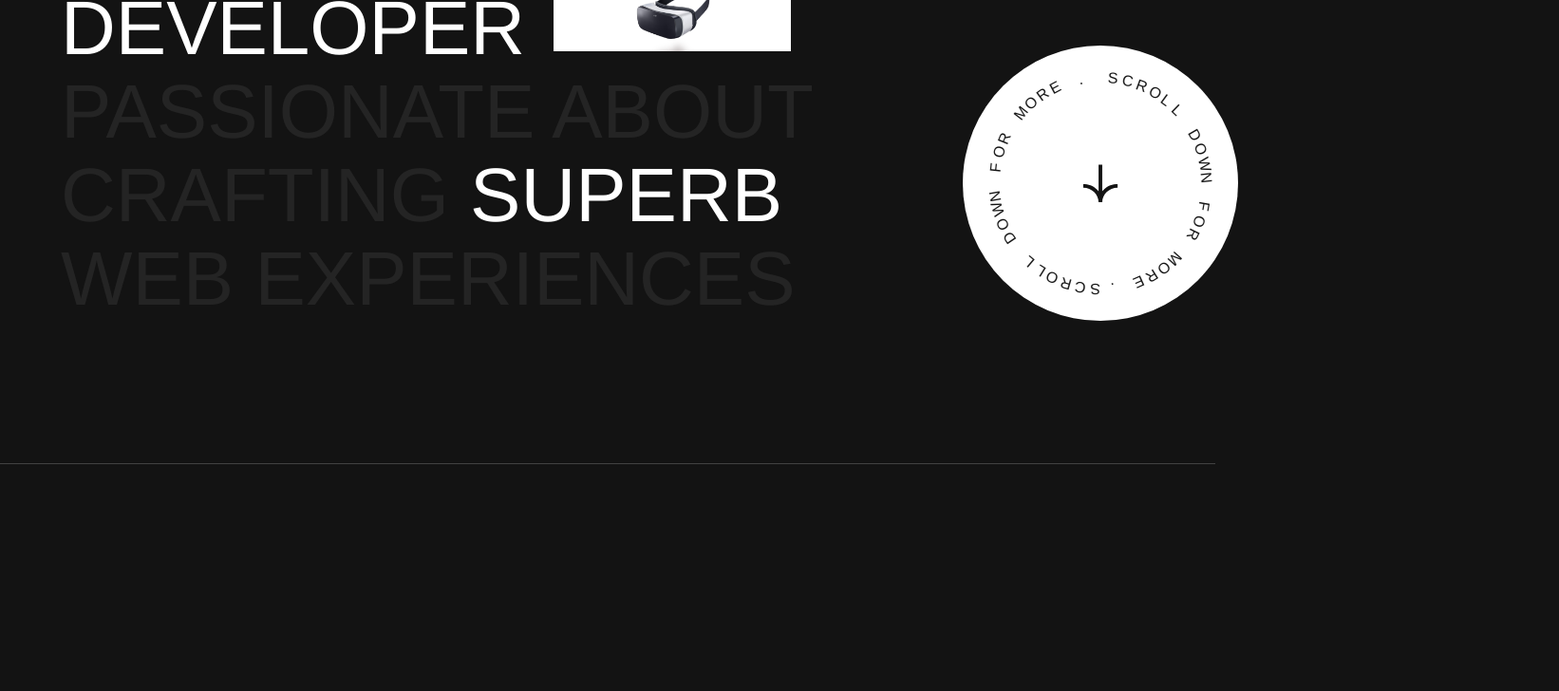
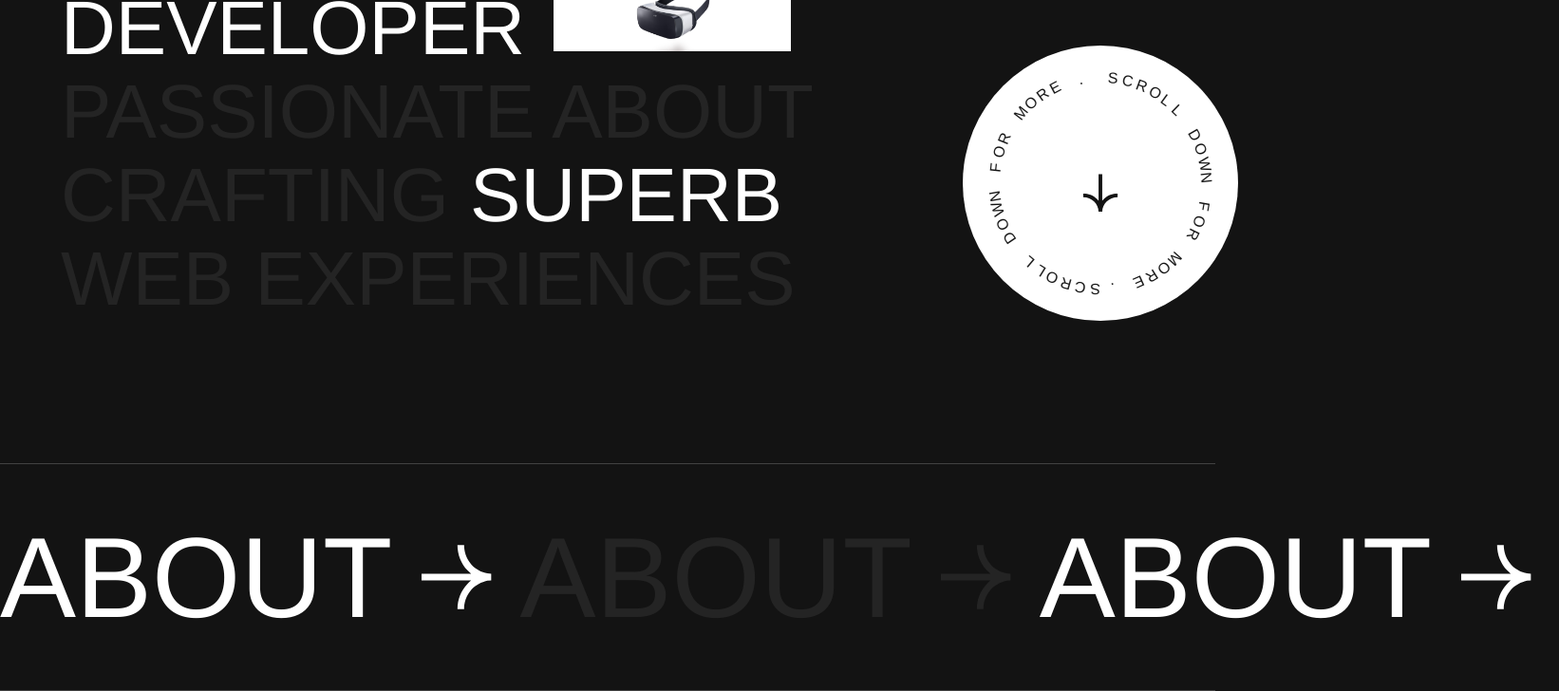
Before and after one commit to Anu-oluwapo/portfolio-v2, a Vue app: page / in a window 1280 px wide. Shown: the part 335-1063 px from the top of the page at 95% size, 1642 px wide, since content can reach past the window. Before the commit the page ends 824 px from the top, so only its background shows below. Built offline with nearby package versions, Linux system fonts and the light colour scheme.

Commit message:
Working on section header

```diff
--- a/package.json
+++ b/package.json
@@ -8,6 +8,7 @@
     "preview": "vite preview"
   },
   "dependencies": {
+    "gsap": "^3.11.4",
     "pinia": "^2.0.28",
     "sass": "^1.58.1",
     "vue": "^3.2.45",
--- a/src/assets/main.scss
+++ b/src/assets/main.scss
@@ -227,3 +227,38 @@ header{
     }
   }
 }
+
+.section-header{
+  padding: 5rem 0;
+  border-bottom: 1px solid $neutral2;
+  display: flex;
+
+  div{
+    display: flex;
+    align-items: center;
+    justify-content: center;
+    animation: moveText 5s linear infinite;
+
+    @keyframes moveText {
+      0%{
+        transform: translateX(-100%)
+      }
+      100%{
+        transform: translateX(100%)
+      }
+    }
+  }
+
+  h1{
+    display: inline;
+    color: $white;
+
+    span{
+      color: #242424;
+    }
+  }
+
+  .arrow{
+    margin: 0 3rem;
+  }
+}
--- /dev/null
+++ b/src/assets/svg/arrow.vue
@@ -0,0 +1,11 @@
+<template>
+<svg width="74" height="68" viewBox="0 0 74 68" fill="none" xmlns="http://www.w3.org/2000/svg">
+<path fill-rule="evenodd" clip-rule="evenodd" d="M0.39453 30.4205L0.39453 37.5791L52.5965 37.5791C51.2119 38.6606 49.9007 39.8483 48.6743 41.1342C45.3549 44.6148 42.7218 48.7469 40.9253 53.2945C39.1288 57.8422 38.2042 62.7163 38.2042 67.6387L45.2183 67.6387C45.2183 51.051 58.0826 37.604 73.9515 37.604L73.9515 30.3956C58.0826 30.3957 45.2183 16.9487 45.2183 0.360952L38.2042 0.360953C38.2042 5.28329 39.1288 10.1574 40.9253 14.7051C42.7218 19.2527 45.3549 23.3848 48.6743 26.8654C49.9007 28.1513 51.2119 29.339 52.5965 30.4205L0.39453 30.4205Z" :fill="color"/>
+</svg>
+</template>
+
+<script setup>
+const props = defineProps({
+    color: String
+})
+</script>
--- a/src/components/About.vue
+++ b/src/components/About.vue
@@ -0,0 +1,39 @@
+<template>
+    <section class="about-section">
+        <div class="section-header">
+            <div><h1><span>ABOUT</span></h1> <Arrow class="arrow" color="#242424" /></div>
+            <div><h1>ABOUT</h1> <Arrow class="arrow" color="white" /></div>
+            <div><h1><span>ABOUT</span></h1> <Arrow class="arrow" color="#242424" /></div>
+            <div><h1>ABOUT</h1> <Arrow class="arrow" color="white" /></div>
+
+
+        </div>
+          <div class="container d-flex">
+
+          </div>
+      </section>
+  </template>
+
+  <script setup>
+  import Arrow from '../assets/svg/arrow.vue'
+  import { onMounted } from 'vue';
+//   import gsap from 'gsap'
+
+//   const sectionHeaderTl = gsap.timeline({
+//     yoyo: false,
+//     repeat: -1,
+
+//   })
+
+  onMounted(()=>{
+    // sectionHeaderTl.fromTo('.section-header div', { x:'-100vw',duration: 5 }, { x:'-100', duration: 5})
+  })
+
+
+
+  </script>
+
+  <style lang="scss" scoped>
+  @import '@/assets/variables.scss';
+
+  </style>
--- a/src/components/Hero.vue
+++ b/src/components/Hero.vue
@@ -2,13 +2,18 @@
     <section class="hero-section">
           <div class="container d-flex">
               <div class="text-content">
-                <div class="t1"><h2><span>FRONT-END<br> DEVELOPER</span></h2><div class="images"><img :src="images[image]"/></div></div>
+                <div class="t1">
+                  <h2><span>FRONT-END<br> DEVELOPER</span></h2>
+                  <div class="images">
+                    <img :src="images[image]"/>
+                  </div>
+                </div>
                 <h2>PASSIONATE ABOUT<br> CRAFTING<span> SUPERB</span><br> WEB EXPERIENCES</h2>
               </div>
               <div class="scroller">
                 <div class="bg">
                     <div class="circle">
-                        <img src="@/assets/arrowDown.svg"/>
+                        <img class="arrowDown" src="@/assets/arrowDown.svg"/>
                         <div class="roundText" id="text"><p> SCROLL DOWN FOR MORE . SCROLL DOWN FOR MORE . </p></div>
                     </div>
                 </div>
@@ -19,6 +24,7 @@
 
   <script setup>
   import { ref, onMounted } from 'vue';
+  import gsap from 'gsap'
 
   const image = ref(0);
   const images = ref(['/src/assets/images/classroom.png', '/src/assets/images/zenpad.png', '/src/assets/images/tranzaqt.png', '/src/assets/images/portfolio.png'])
@@ -34,6 +40,14 @@
     roundText.innerHTML = roundText.innerText.split('').map((char, i)=>`<span style="transform:rotate(${i*8}deg)">${char}</span>`).join('')
 
     timer()
+
+    const arrowTl = gsap.timeline({
+    yoyo: true,
+    repeat: -1,
+  })
+
+  arrowTl.fromTo('.arrowDown', { y:-10 }, { y:10, duration: 1, yoyoEase: true,})
+
   })
 
 
--- a/src/main.js
+++ b/src/main.js
@@ -5,6 +5,7 @@ import App from './App.vue'
 import router from './router'
 
 import './assets/main.scss'
+import './helpers/animations.js'
 
 const app = createApp(App)
 
--- a/src/views/HomeView.vue
+++ b/src/views/HomeView.vue
@@ -2,10 +2,12 @@
   <main>
     <Topbar/>
     <Hero/>
+    <About/>
   </main>
 </template>
 
 <script setup>
+import About from '../components/About.vue';
 import Hero from '../components/Hero.vue';
 import Topbar from '../components/Topbar.vue';
 
```
Also changed, not shown: src/helpers/animations.js (added), 1 other file (tests, documents, lock files or other folders).
